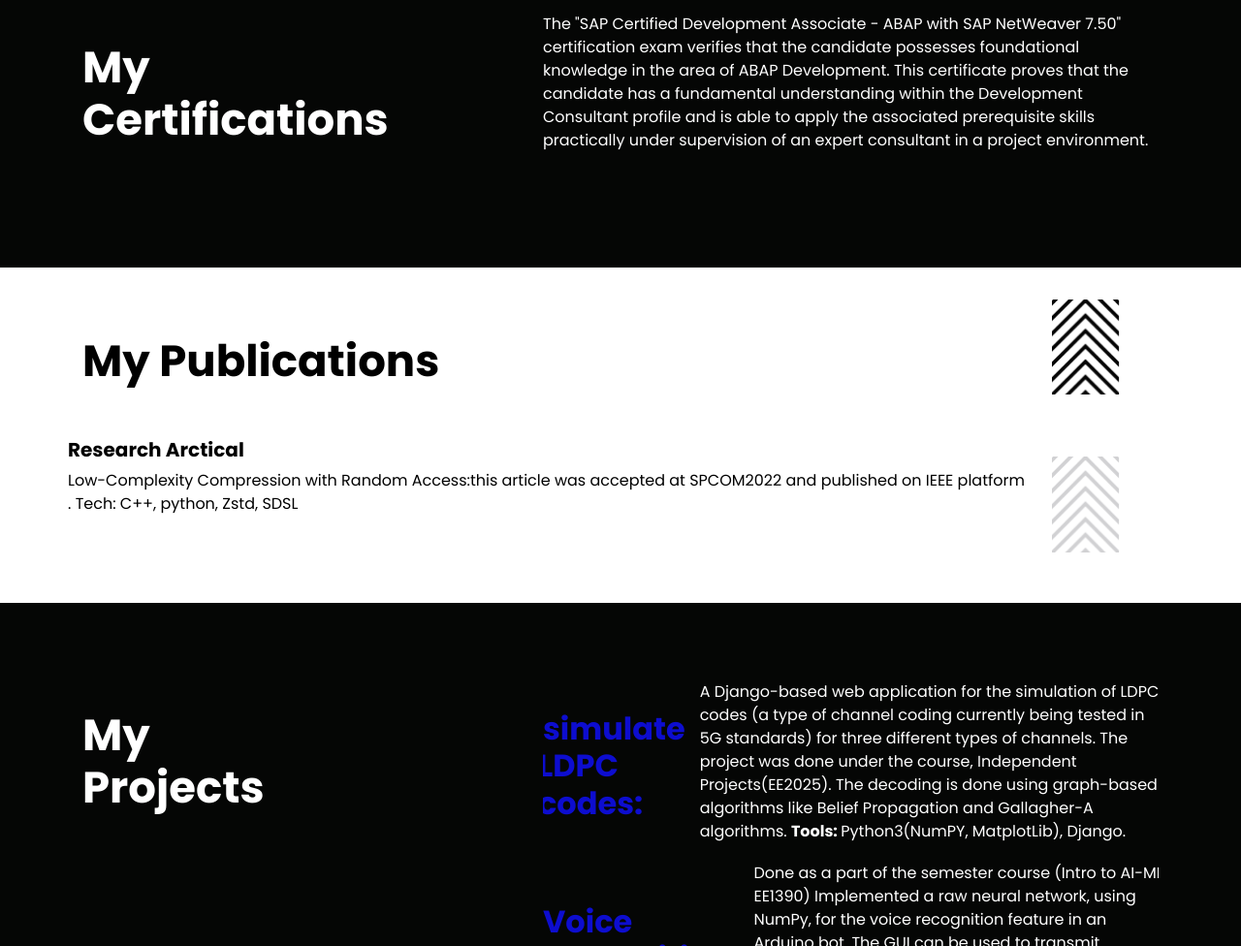
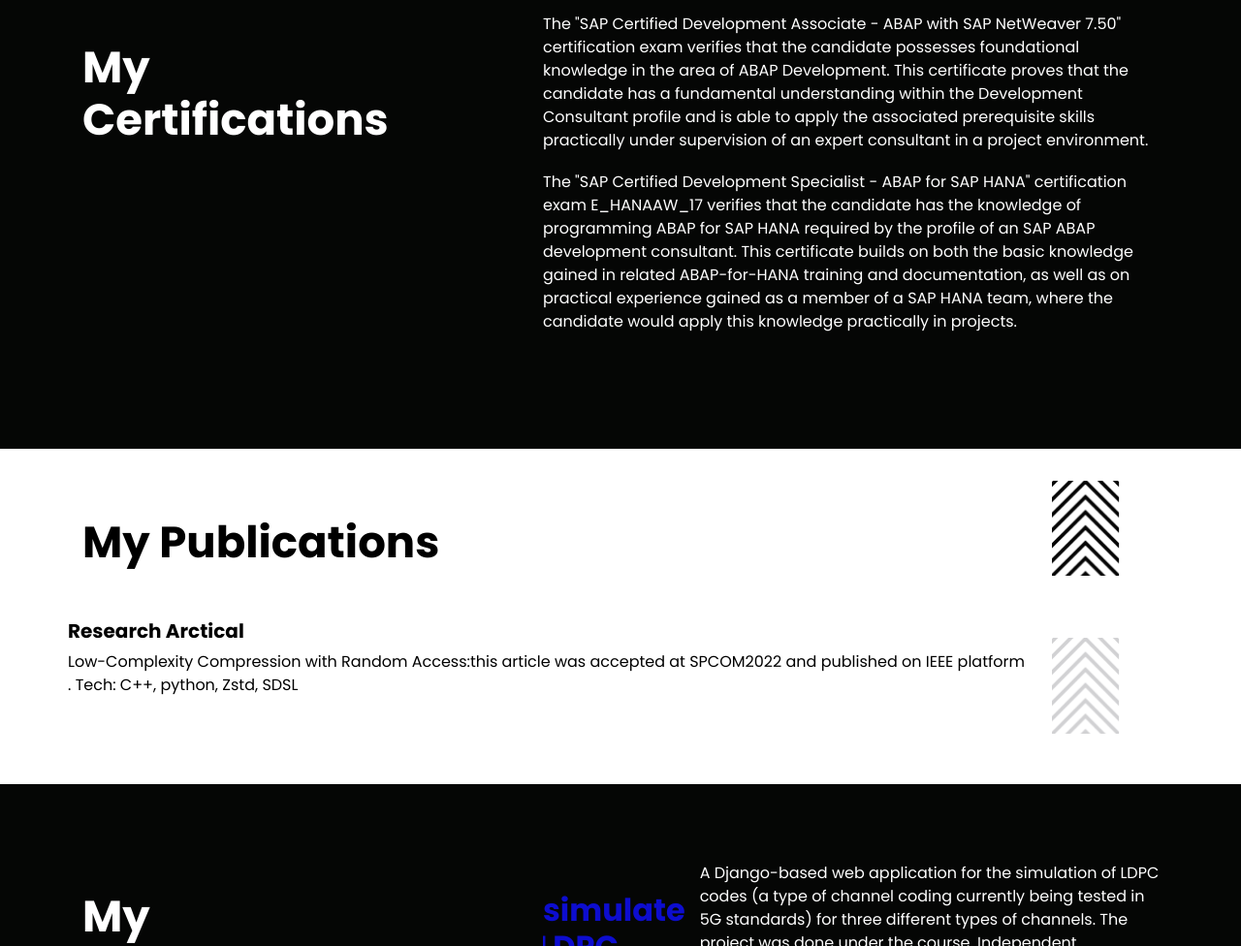
Before and after one commit to srikanth2001/srikanth2001.github.io, a plain HTML site: page index.html in a window 1280 px wide. Shown: the part 1962-2938 px from the top of the page at 97% size. Drawn offline with nearby package versions, Linux system fonts and the light colour scheme; files whose address does not match are found by name.

Commit message:
Update index.html

```diff
--- a/index.html
+++ b/index.html
@@ -248,6 +248,17 @@
                                         <p class="color-text" , style="margin-left: 5px;">
                                             The "SAP Certified Development Associate - ABAP with SAP NetWeaver 7.50" certification exam verifies that the candidate possesses foundational knowledge in the area of ABAP Development. This certificate proves that the candidate has a fundamental understanding within the Development Consultant profile and is able to apply the associated prerequisite skills practically under supervision of an expert consultant in a project environment.</p>
                                     </div>
+                                    <div class="project-card wow fadeInUp">
+
+                                        <p class="color-text" , style="margin-left: 5px;">
+                                            The "SAP Certified Development Specialist - ABAP for SAP HANA" certification
+                                            exam E_HANAAW_17 verifies that the candidate has the knowledge of
+                                            programming ABAP for SAP HANA required by the profile of an SAP ABAP
+                                            development consultant. This certificate builds on both the basic knowledge
+                                            gained in related ABAP-for-HANA training and documentation, as well as on
+                                            practical experience gained as a member of a SAP HANA team, where the
+                                            candidate would apply this knowledge practically in projects.</p>
+                                    </div>
 
                                 </div>
                             </div>
```
